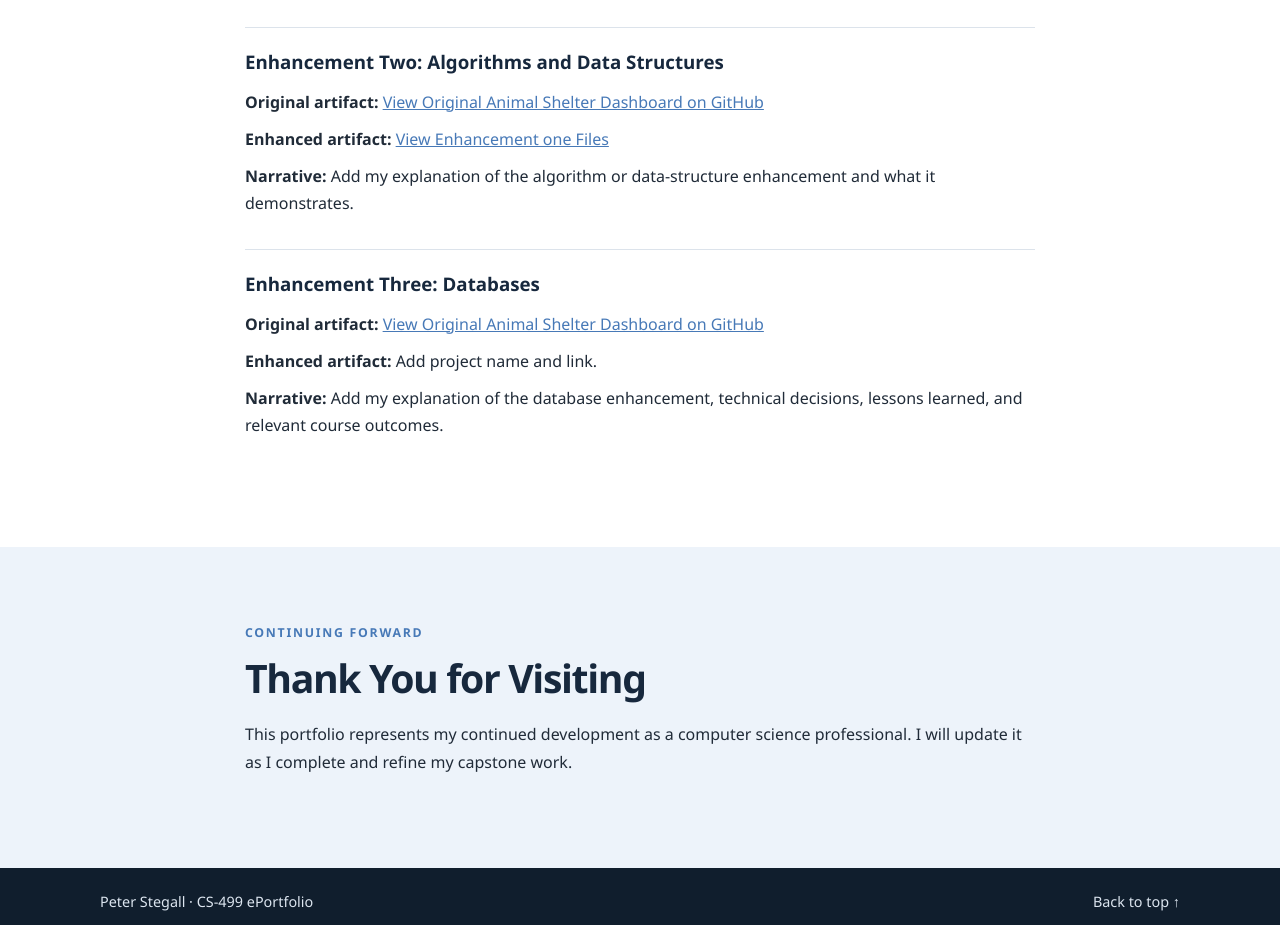
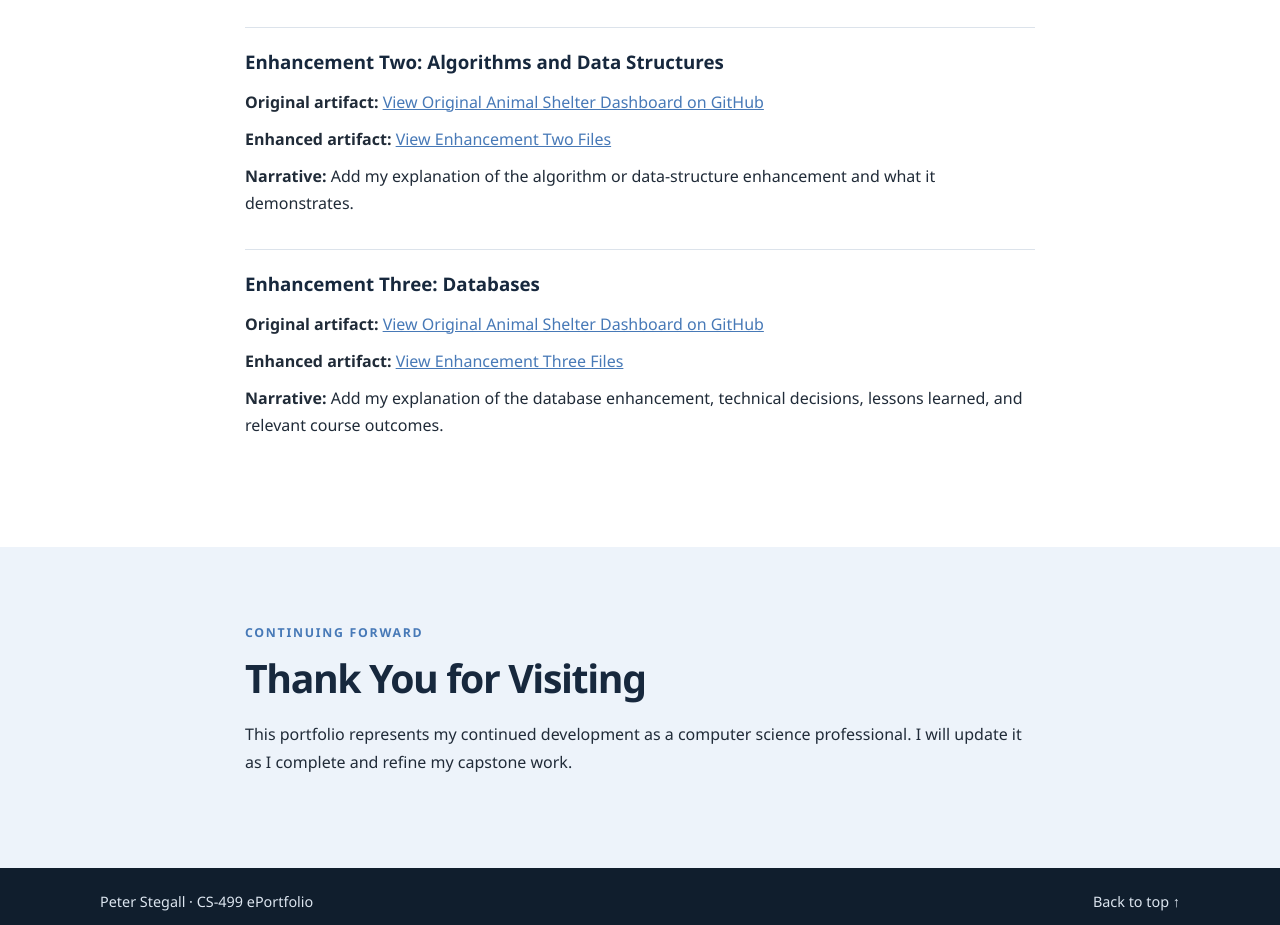
Before and after one commit to PStegall1973/PStegall1973.github.io, a plain HTML site: page index.html in a window 1280 px wide. Shown: the part 2940-3865 px from the top of the page. Drawn offline with Linux system fonts and the light colour scheme.

Commit message:
Update enhancement links in index.html

```diff
--- a/index.html
+++ b/index.html
@@ -157,7 +157,7 @@
             <a href="https://github.com/PStegall1973/PStegall1973.github.io/tree/main/Enhancement%20Two"
               target="_blank"
               rel="noopener noreferrer">
-              View Enhancement one Files
+              View Enhancement Two Files
             </a>
           </p>
           <p><strong>Narrative:</strong> Add my explanation of the algorithm or data-structure enhancement and what it demonstrates.</p>
@@ -172,7 +172,13 @@
               View Original Animal Shelter Dashboard on GitHub
             </a>
           </p>
-          <p><strong>Enhanced artifact:</strong> Add project name and link.</p>
+          <p><strong>Enhanced artifact:</strong>
+            <a href="https://github.com/PStegall1973/PStegall1973.github.io/tree/main/Enhancement%20Three"
+              target="_blank"
+              rel="noopener noreferrer">
+              View Enhancement Three Files
+            </a>
+          </p>
           <p><strong>Narrative:</strong> Add my explanation of the database enhancement, technical decisions, lessons learned, and relevant course outcomes.</p>
         </article>
       </div>
```
